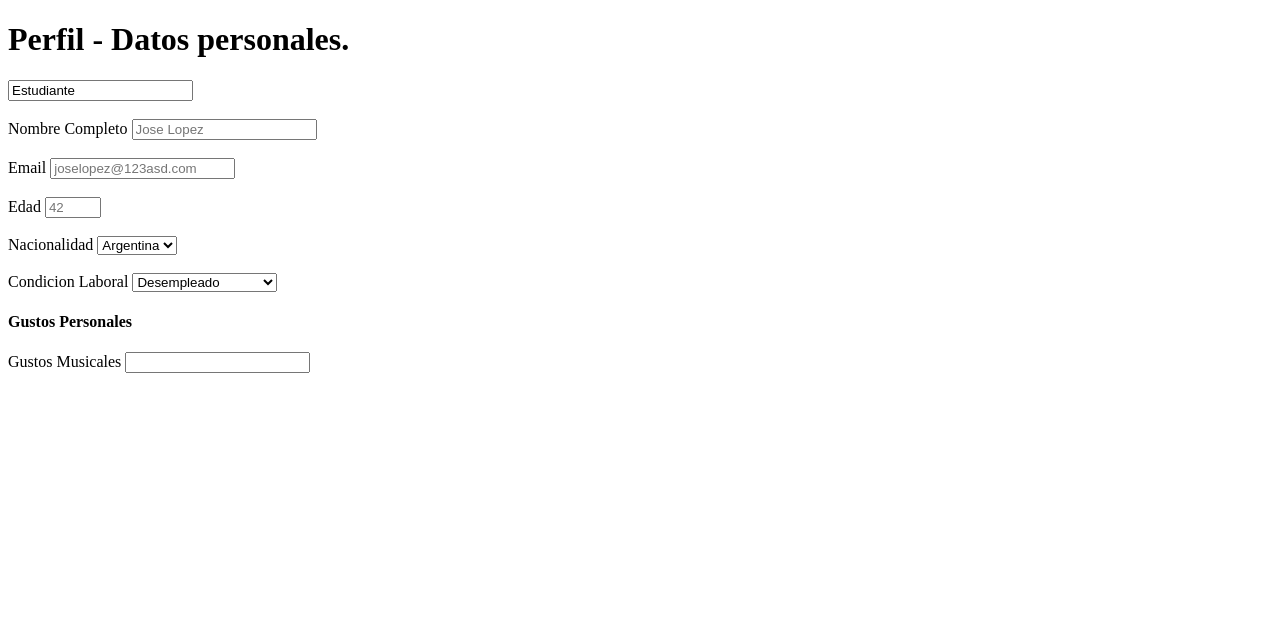
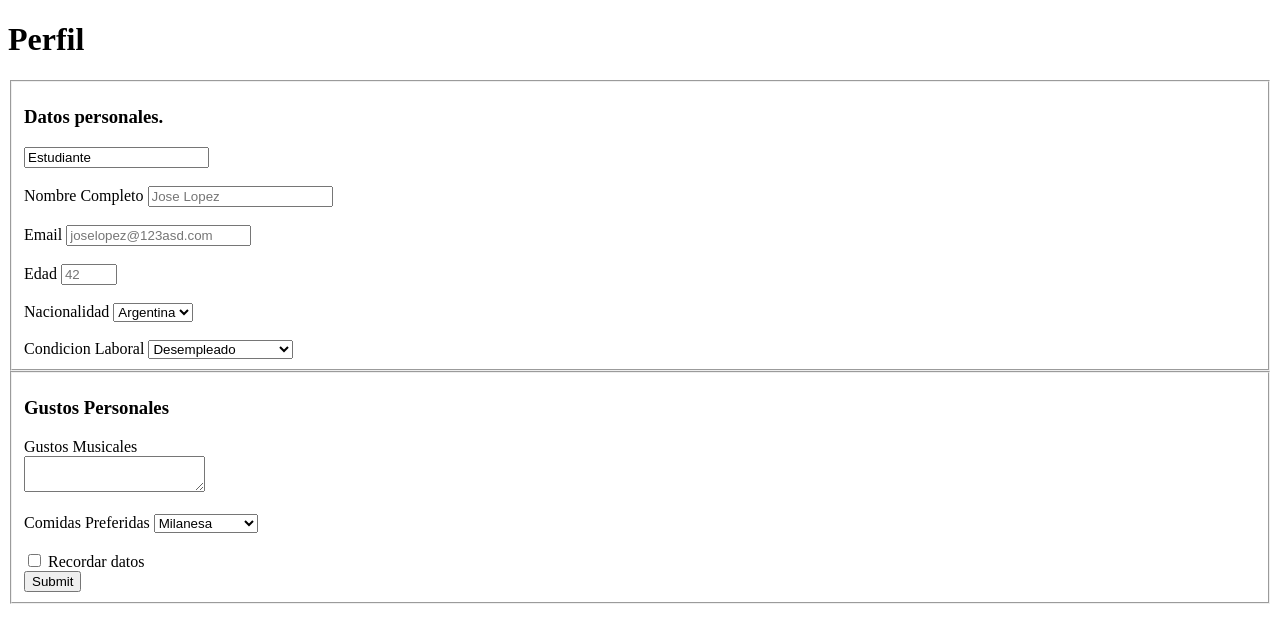
Before and after one commit to Juarba/utn-labcomII-practices, a plain HTML site: page U02P02/perfil.html in a window 1280 px wide. Drawn offline with Linux system fonts and the light colour scheme.

Commit message:
Completo

```diff
--- a/U02P02/perfil.html
+++ b/U02P02/perfil.html
@@ -1,13 +1,19 @@
 <!DOCTYPE html>
 <html lang="en">
+
 <head>
     <meta charset="UTF-8">
     <meta name="viewport" content="width=device-width, initial-scale=1.0">
     <title>Document</title>
+
 </head>
+
 <body>
+    <h1>Perfil</h1>
 
-    <h1>Perfil - Datos personales.</h1>
+    <fieldset>
+        <h3>Datos personales.</h3>
+
         <form action="">
             <label for="student"></label>
             <input type="text" id="student" name="student" value="Estudiante" readonly>
@@ -58,12 +64,40 @@
 
 
             </select>
+    </fieldset>
+    <fieldset>
+        <h3>Gustos Personales</h3>
+
+        <label for="gustos">Gustos Musicales</label><br>
+        <textarea name="gustos" id="gustos" required>
+        </textarea>
+
+        <br>
+        <br>
+
+        <label for="comidas"> Comidas Preferidas</label>
+        <select name="comidas" id="comidas" required>
+            <option value="Milanesa">Milanesa</option>
+            <option value="hamburguesa">hamburguesa</option>
+            <option value="pasta">Pasta</option>
+
+        </select>
+
+        <br>
+        <br>
+
+        <input type="checkbox" id="checkbox" name="checkbox">
+        <label for="checkbox">Recordar datos</label>
+
+        <br>
+
+        <label for="input"></label>
+        <input type="submit">
 
 
-        <h4>Gustos Personales</h4>
+    </fieldset>
 
-        <label for="gustos">Gustos Musicales</label>
-        <input type="text" name="gustos" id="gustos" required>
     </form>
 </body>
+
 </html>
```
Lines whose indentation alone changed are shown as unchanged.
